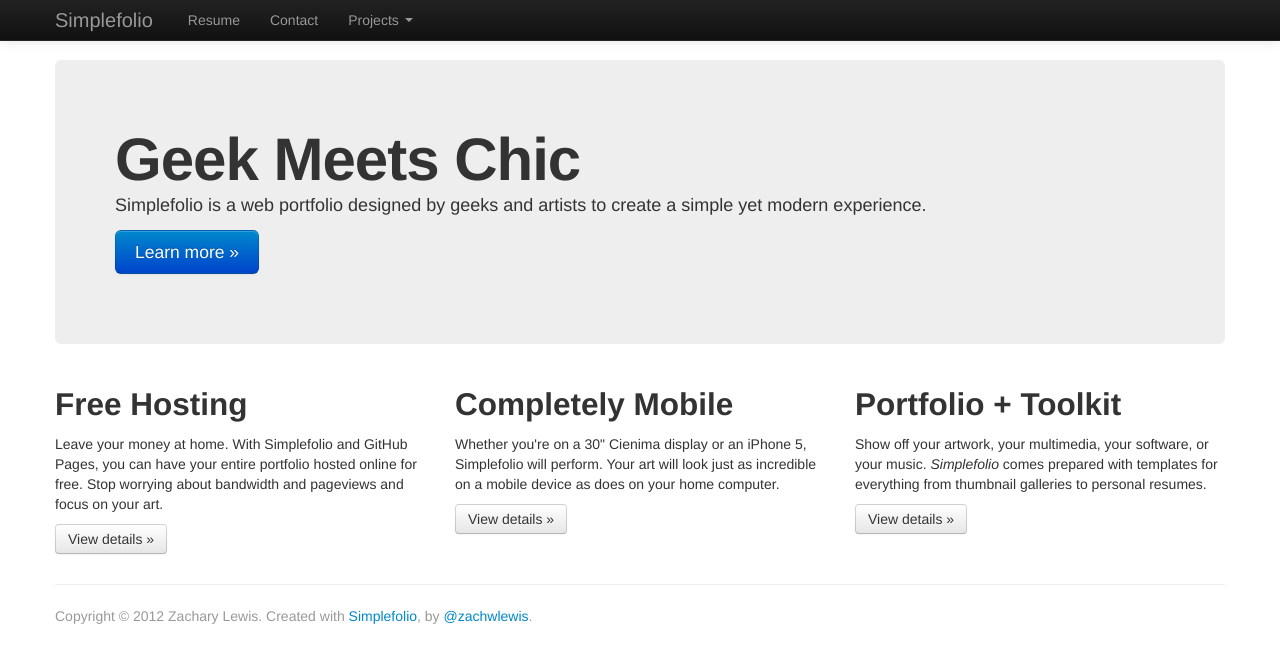
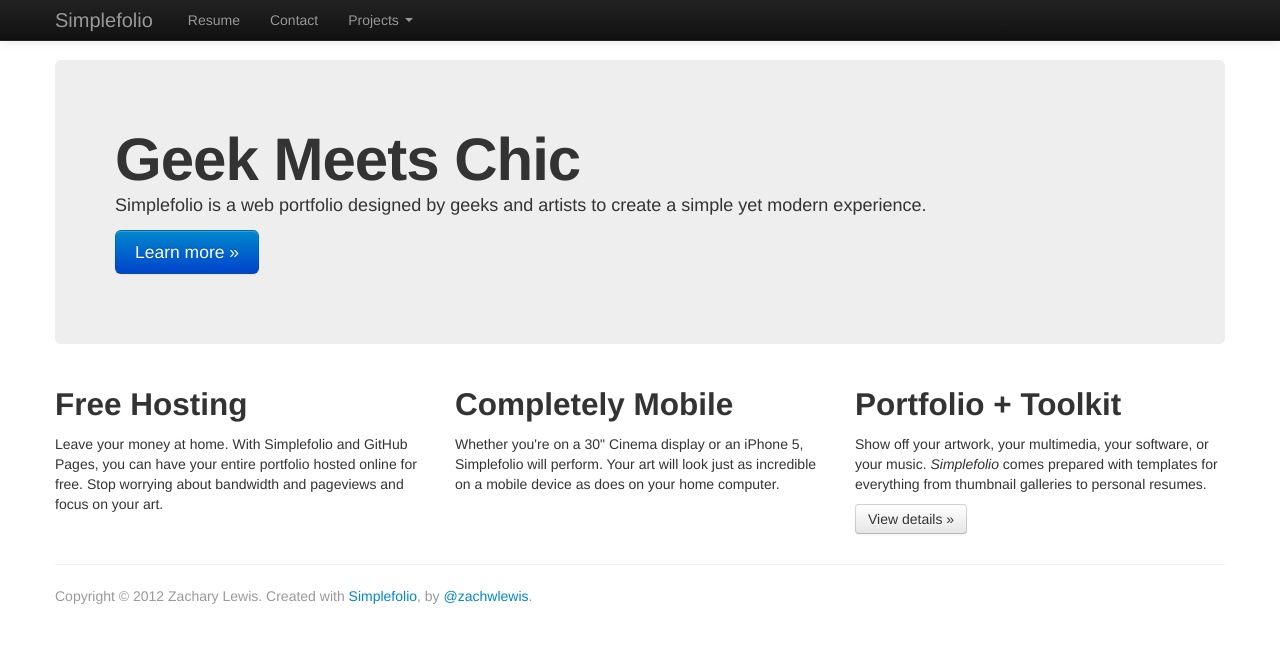
Before and after one commit to burtonhighschoolAME/new-portfolio, a Jekyll site: the page built from index.html, in a window 1280 px wide. Shown: the top 663 px of the page. Built offline with Jekyll 4.4.1, drawn with Linux system fonts in a browser that asks for light colours.

Commit message:
Update index.html

```diff
--- a/index.html
+++ b/index.html
@@ -14,12 +14,12 @@
 	<div class="span4">
 		<h2>Free Hosting</h2>
 		<p>Leave your money at home. With Simplefolio and GitHub Pages, you can have your entire portfolio hosted online for free. Stop worrying about bandwidth and pageviews and focus on your art.</p>
-		<p><a class="btn" href="#">View details &raquo;</a></p>
+		<!--<p><a class="btn" href="#">View details &raquo;</a></p>-->
 	</div>
 	<div class="span4">
 		<h2>Completely Mobile</h2>
-		<p>Whether you're on a 30" Cienima display or an iPhone 5, Simplefolio will perform. Your art will look just as incredible on a mobile device as does on your home computer.</p>
-		<p><a class="btn" href="#">View details &raquo;</a></p>
+		<p>Whether you're on a 30" Cinema display or an iPhone 5, Simplefolio will perform. Your art will look just as incredible on a mobile device as does on your home computer.</p>
+		<!--<p><a class="btn" href="#">View details &raquo;</a></p>-->
  </div>
 	<div class="span4">
 		<h2>Portfolio + Toolkit</h2>
```
